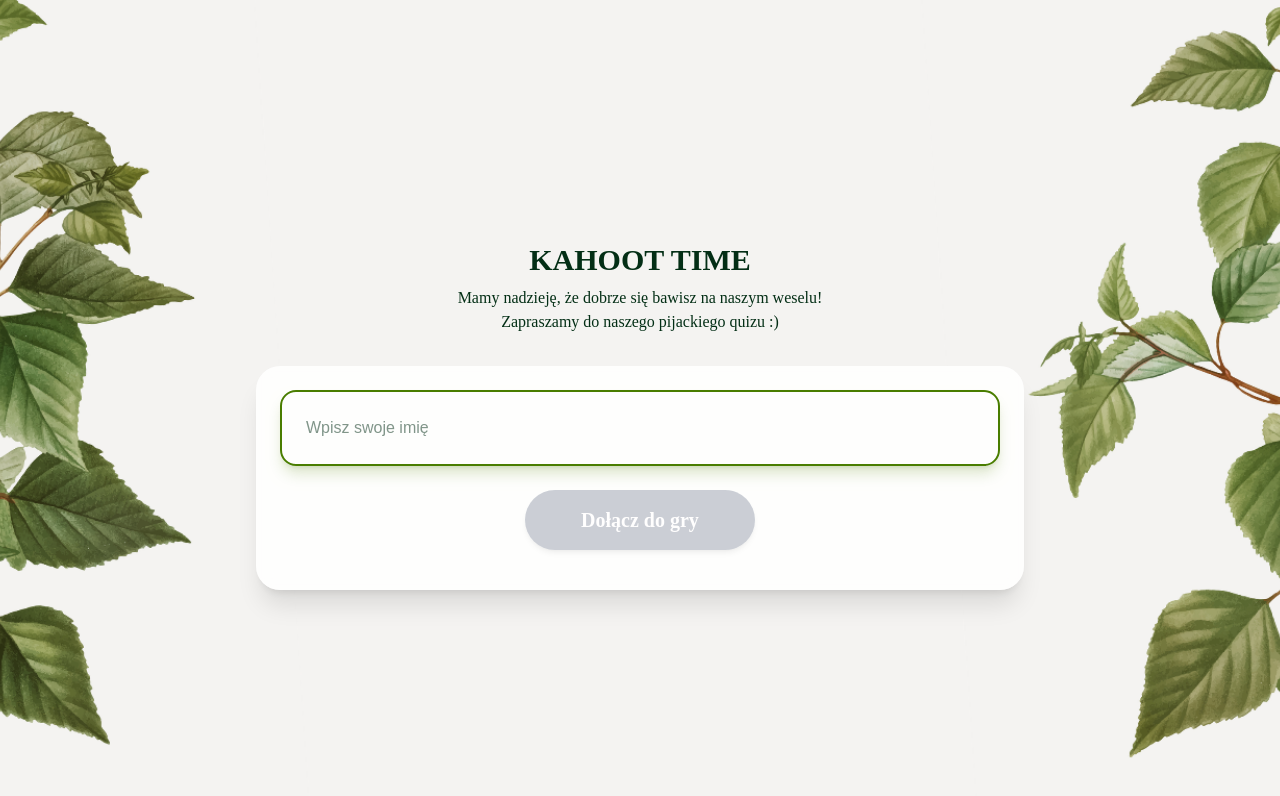
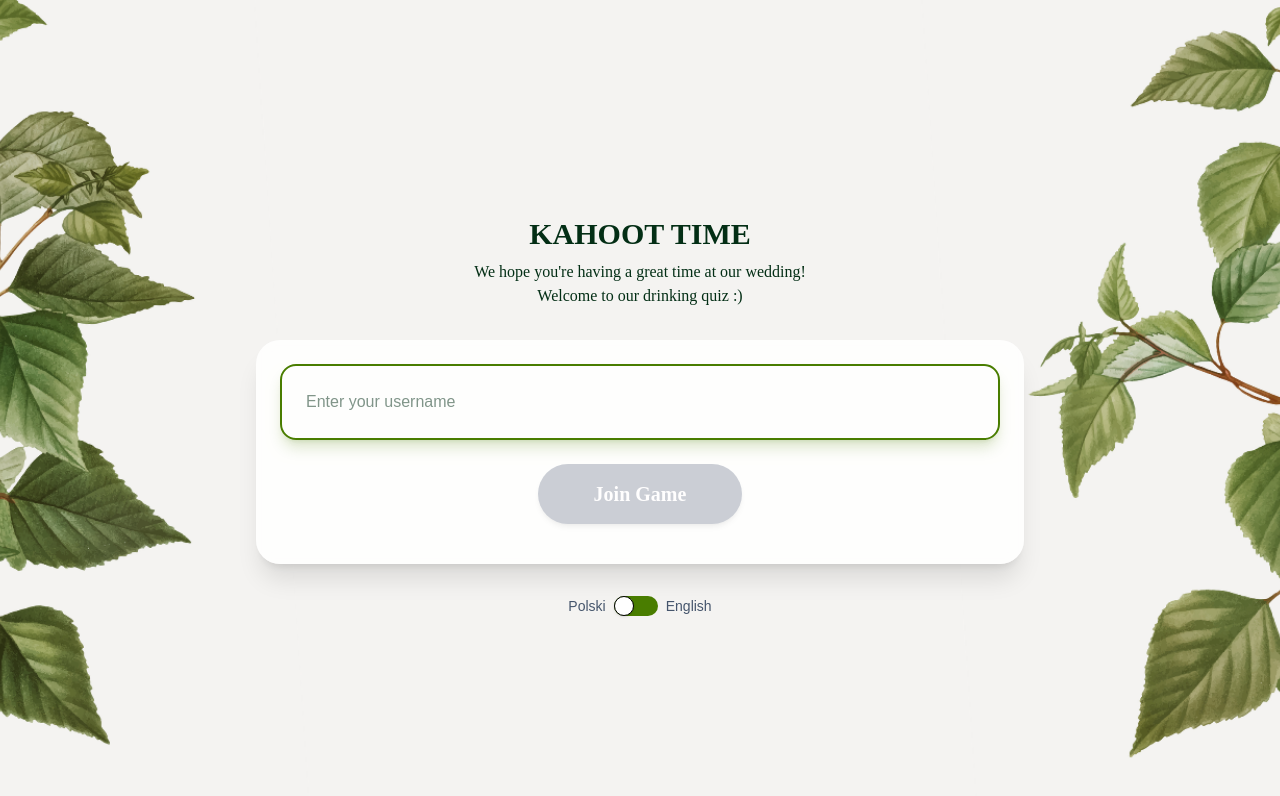
Before and after one commit to Marcinowy/Imprezowy-Kahoot, a React (Vite) app: page / in a window 1280 px wide. Shown: the top 796 px of the page. Built offline with nearby package versions, Linux system fonts and the light colour scheme; no server answers.

Commit message:
language added

```diff
--- a/package.json
+++ b/package.json
@@ -8,8 +8,12 @@
     "preview": "vite preview"
   },
   "dependencies": {
+    "i18next": "^26.0.3",
+    "i18next-browser-languagedetector": "^8.2.1",
+    "i18next-http-backend": "^3.0.4",
     "react": "^18.2.0",
     "react-dom": "^18.2.0",
+    "react-i18next": "^17.0.2",
     "socket.io-client": "^4.5.4"
   },
   "devDependencies": {
--- /dev/null
+++ b/public/locales/en/common.json
@@ -0,0 +1,5 @@
+{
+    "joinGame": "Join Game",
+    "enterUsername": "Enter your username",
+    "greetings": "We hope you're having a great time at our wedding!<br />Welcome to our drinking quiz :)"
+}
--- /dev/null
+++ b/public/locales/pl/common.json
@@ -0,0 +1,5 @@
+{
+    "joinGame": "Dołącz do gry",
+    "enterUsername": "Wprowadź swoją nazwę użytkownika",
+    "greetings": "Mamy nadzieję, że dobrze się bawisz na naszym weselu!<br />Zapraszamy do naszego pijackiego quizu :)"
+}
--- a/src/App.jsx
+++ b/src/App.jsx
@@ -7,15 +7,16 @@
 import './styles/index.css';
 
 const GameContent = () => {
-  const { currentScreen } = useGame();
+  const { currentScreen, joined } = useGame();
 
   return (
     <div className="main-container w-full h-full">
       {currentScreen === 'join' && <JoinGameScreen />}
-      {currentScreen === 'lobby' && <LobbyScreen />}
-      {currentScreen === 'game' && <GameScreen />}
-      {currentScreen === 'scoreboard' && <ScoreboardScreen />}
-      {currentScreen === 'endgame' && <EndGameScreen />}
+      {joined && currentScreen === 'lobby' && <LobbyScreen />}
+      {joined && currentScreen === 'game' && <GameScreen />}
+      {joined && currentScreen === 'scoreboard' && <ScoreboardScreen />}
+      {joined && currentScreen === 'endgame' && <EndGameScreen />}
+      {!joined && currentScreen !== 'join' && <JoinGameScreen />}
     </div>
   );
 };
--- a/src/components/JoinGameScreen.jsx
+++ b/src/components/JoinGameScreen.jsx
@@ -1,9 +1,11 @@
 import { useState } from 'react';
 import { useGame } from '../context/GameContext';
+import { Trans, useTranslation } from "react-i18next";
 
 export const JoinGameScreen = () => {
   const [username, setUsername] = useState('');
   const { joinGame } = useGame();
+  const { t, i18n } = useTranslation();
 
   const handleJoin = () => {
     if (username.trim()) {
@@ -18,16 +20,13 @@
           <h1 className="font-bold text-green-950 text-3xl mb-2">
             KAHOOT TIME
           </h1>
-          <p className="text-base text-green-950">
-            Mamy nadzieję, że dobrze się bawisz na naszym weselu!<br />
-            Zapraszamy do naszego pijackiego quizu :)
-          </p>
+          <p className="text-base text-green-950"> <Trans i18nKey="greetings" /> </p>
         </div>
 
         <div className="bg-white/85 backdrop-blur-sm rounded-3xl shadow-xl p-6 space-y-2">
           <input
             type="text"
-            placeholder="Wpisz swoje imię"
+            placeholder={t("enterUsername")}
             value={username}
             onChange={(e) => setUsername(e.target.value)}
             autoFocus
@@ -42,9 +41,20 @@
             onMouseEnter={(e) => !username.trim() || (e.target.style.transform = 'scale(1.05)')}
             onMouseLeave={(e) => e.target.style.transform = 'scale(1)'}
           >
-            Dołącz do gry
+            {t("joinGame")}
           </button>
         </div>
+      </div>
+      <div class="inline-flex items-center gap-2 mt-8">
+        <label for="language-switch" class="text-slate-600 text-sm cursor-pointer">Polski</label>
+
+        <div class="relative inline-block w-11 h-5">
+          <input id="language-switch" type="checkbox" onChange={(e) => i18n.changeLanguage(e.target.checked ? 'en' : 'pl')} class="peer appearance-none w-11 h-5 bg-lime-700 rounded-full checked:bg-lime-900 cursor-pointer transition-colors duration-300" />
+          <label for="language-switch" class="absolute top-0 left-0 w-5 h-5 bg-white rounded-full border border-lime-750 shadow-sm transition-transform duration-300 peer-checked:translate-x-6 peer-checked:border-lime-950 cursor-pointer">
+          </label>
+        </div>
+
+        <label for="language-switch" class="text-slate-600 text-sm cursor-pointer">English</label>
       </div>
     </div>
   );
--- a/src/context/GameContext.jsx
+++ b/src/context/GameContext.jsx
@@ -12,14 +12,12 @@
   const [joined, setJoined] = useState(false);
   const [currentScreen, setCurrentScreen] = useState('join'); // join, lobby, game, scoreboard
   const [answered, setAnswered] = useState(false);
-  const [showScoreboard, setShowScoreboard] = useState(false);
-  const [showShotglassAlert, setShowShotglassAlert] = useState(false);
-  const [shotglassAlertId, setShotglassAlertId] = useState(null);
   const [questionNumber, setQuestionNumber] = useState(0);
   const [gameOver, setGameOver] = useState(false);
   const [numRounds, setNumRounds] = useState(5);
   const [correctAnswer, setCorrectAnswer] = useState(null);
   const [pouring, setPouring] = useState(false);
+  const [language, setLanguage] = useState('pl');
 
   useEffect(() => {
     const socketIo = io('http://' + window.location.hostname + ':5500', {
@@ -52,7 +50,6 @@
       });
       setQuestionNumber(data.number);
       setAnswered(false);
-      setShowShotglassAlert(false);
       setCurrentScreen('game');
     });
 
@@ -92,8 +89,6 @@
 
     socketIo.on('didnt_drink', (data) => {
       if (joined) {
-        setShotglassAlertId(data.id);
-        setShowShotglassAlert(true);
       }
     });
 
@@ -140,9 +135,6 @@
     currentScreen,
     setCurrentScreen,
     answered,
-    showScoreboard,
-    showShotglassAlert,
-    shotglassAlertId,
     questionNumber,
     gameOver,
     numRounds,
@@ -152,7 +144,9 @@
     submitAnswer,
     nextQuestion,
     correctAnswer,
-    pouring
+    pouring,
+    language,
+    setLanguage,
   };
 
   return (
--- /dev/null
+++ b/src/i18n.ts
@@ -0,0 +1,24 @@
+import i18n from "i18next";
+import { initReactI18next } from "react-i18next";
+import LanguageDetector from "i18next-browser-languagedetector";
+import HttpBackend from "i18next-http-backend";
+
+void i18n
+  .use(HttpBackend)
+  .use(LanguageDetector)
+  .use(initReactI18next)
+  .init({
+    fallbackLng: "pl",
+    supportedLngs: ["pl", "en"],
+    ns: ["common"],
+    defaultNS: "common",
+    backend: { loadPath: "/locales/{{lng}}/{{ns}}.json" },
+    detection: {
+      order: ["querystring", "cookie", "localStorage", "navigator"],
+      caches: ["localStorage", "cookie"]
+    },
+    interpolation: { escapeValue: false },
+    react: { useSuspense: true }
+  });
+
+export default i18n;
--- a/src/main.jsx
+++ b/src/main.jsx
@@ -1,3 +1,4 @@
+import "./i18n";
 import React from 'react'
 import ReactDOM from 'react-dom/client'
 import App from './App.jsx'
```
Also changed, not shown: 1 other file (tests, documents, lock files or other folders).
